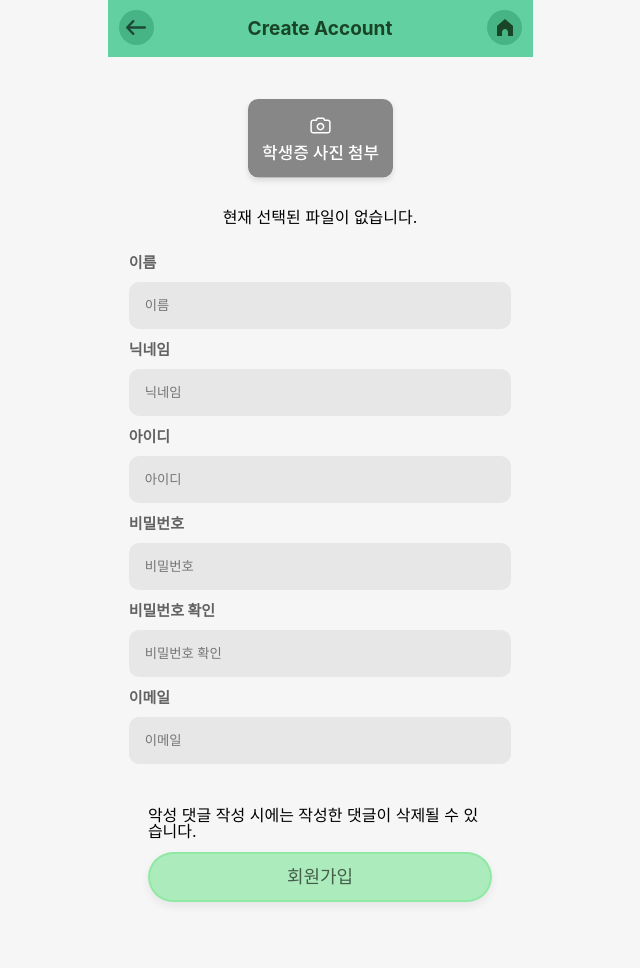
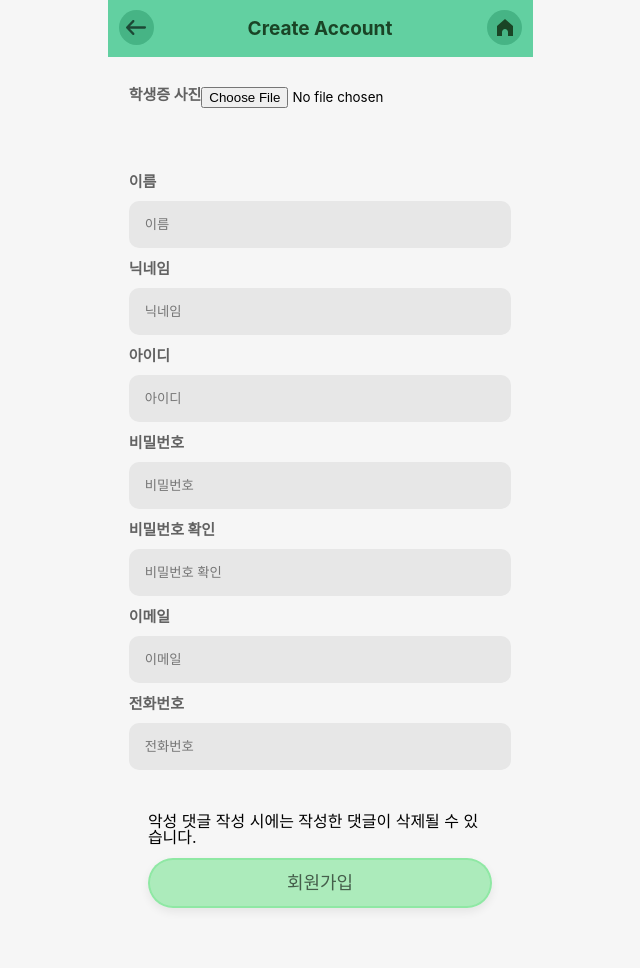
Before and after one commit to EWHA-LIKELION/9th-Ewha-festival-project, a Django app: page /account/signup/ in a window 1280 px wide. Shown: the whole page, without its empty margins (320-960 px from the left). Before the commit the page ends 903 px from the top, so only its background shows below. Run offline with Django 3.2, Linux system fonts and the light colour scheme; some web fonts are replaced.

Commit message:
fix: 회원가입 form class명 바꿈

```diff
--- a/account/forms.py
+++ b/account/forms.py
@@ -3,12 +3,22 @@ from django.forms.widgets import ClearableFileInput
 from .models import User #pip install argon2-cffi
 
 class RegisterForm(forms.ModelForm):
+    user_image = forms.ImageField(
+        label='학생증 사진',
+        required=True,
+        widget=forms.FileInput(
+            attrs={
+                'class':'student-card',
+            }
+        ),
+        error_messages={'required':'학생증 사진을 첨부해주세요.'}
+    )
     user_id = forms.CharField(
         label='아이디',
         required=True,
         widget=forms.TextInput(
             attrs={
-                'class' : 'user-id',
+                'class' : 'user-input',
                 'placeholder':'아이디',
             }
         ),
@@ -21,7 +31,7 @@ class RegisterForm(forms.ModelForm):
         required=True,
         widget=forms.PasswordInput(
             attrs={
-                'class' : 'user-pw',
+                'class' : 'user-input',
                 'placeholder':'비밀번호',
             }
         ),
@@ -33,7 +43,7 @@ class RegisterForm(forms.ModelForm):
         required=True,
         widget=forms.PasswordInput(
             attrs={
-                'class' : 'user-pw-confirm',
+                'class' : 'user-input',
                 'placeholder':'비밀번호 확인',
             }
         ),
@@ -45,7 +55,7 @@ class RegisterForm(forms.ModelForm):
         required=True,
         widget=forms.TextInput(
             attrs={
-                'class' : 'user-name',
+                'class' : 'user-input',
                 'placeholder':'이름',
             }
         ),
@@ -57,7 +67,7 @@ class RegisterForm(forms.ModelForm):
         required=True,
         widget=forms.TextInput(
             attrs={
-                'class' : 'user-nickname',
+                'class' : 'user-input',
                 'placeholder':'닉네임',
             }
         ),
@@ -70,31 +80,46 @@ class RegisterForm(forms.ModelForm):
         required=True,
         widget=forms.EmailInput(
             attrs={
-                'class' : 'user-nickname',
+                'class' : 'user-input',
                 'placeholder':'이메일',
             }
         ),
         error_messages={'required':'이메일을 입력해주세요.',
         'unique': '중복된 이메일입니다.'}
     )
-
+    user_phone = forms.CharField(
+        label='전화번호',
+        required=True,
+        widget=forms.TextInput(
+            attrs={
+                'class' : 'user-input',
+                'placeholder':'전화번호',
+            }
+        ),
+        error_messages={'required':'전화번호를 입력해주세요.',
+                        'unique': '중복된 전화번호입니다.'}
+    )
     field_order =[
+        'user_image',
         'user_name',
         'user_nickname',
         'user_id',
         'user_pw',
         'user_pw_confirm',
-        'user_email'
+        'user_email',
+        'user_phone',
     ]
 
     class Meta:
         model = User
         fields = [
+            'user_image',
             'user_id',
             'user_pw',
             'user_name',
             'user_nickname',
-            'user_email'
+            'user_email',
+            'user_phone',
         ]
 
     def clean(self):
--- a/account/views.py
+++ b/account/views.py
@@ -19,11 +19,13 @@ def signup(request):
         register_form = RegisterForm(request.POST)
         if register_form.is_valid():
             user = User (
+                user_image=register_form.user_image,
                 user_id = register_form.user_id,
                 user_pw = register_form.user_pw,
                 user_name = register_form.user_name,
                 user_nickname = register_form.user_nickname,
-                user_email = register_form.user_email
+                user_email = register_form.user_email,
+                user_phone=register_form.user_phone,
             )
             user.save()
             return redirect('/')
--- a/static/css/auths/signup.css
+++ b/static/css/auths/signup.css
@@ -13,7 +13,7 @@
     align-items: center;
 }
 .student-card{
-    width: 0;
+    /* width: 0; */
 }
 .user-input-all-wrapper {
     display: flex;
--- a/static/js/auths/signup.js
+++ b/static/js/auths/signup.js
@@ -1,30 +1,30 @@
-const studentCardImg=document.getElementById("student-card");
-const preview=document.querySelector(".preview");
-studentCardImg.style.opacity=0;
-function updateImageDisplay() {
-    while(preview.firstChild) {
-      preview.removeChild(preview.firstChild);
-    }
-    const curFiles = studentCardImg.files;
-    if(curFiles.length === 0) {
-      const para = document.createElement('p');
-      para.textContent = '현재 선택된 파일이 없습니다.';
-      preview.appendChild(para);
-    }
-    else {
-      for(const file of curFiles) {
-        const para = document.createElement('p');
-        para.textContent = `${file.name}`;
-        const image = document.createElement('img');
-        image.src = URL.createObjectURL(file);
-        preview.appendChild(para);
-      }
-    }
-  }
-studentCardImg.addEventListener('change', updateImageDisplay);
-// function onSignupSubmit(event){
-//     event.preventDefault();
-//     console.log("Signup Submit");
-// }
+// const studentCardImg=document.getElementById("student-card");
+// const preview=document.querySelector(".preview");
+// studentCardImg.style.opacity=0;
+// function updateImageDisplay() {
+//     while(preview.firstChild) {
+//       preview.removeChild(preview.firstChild);
+//     }
+//     const curFiles = studentCardImg.files;
+//     if(curFiles.length === 0) {
+//       const para = document.createElement('p');
+//       para.textContent = '현재 선택된 파일이 없습니다.';
+//       preview.appendChild(para);
+//     }
+//     else {
+//       for(const file of curFiles) {
+//         const para = document.createElement('p');
+//         para.textContent = `${file.name}`;
+//         const image = document.createElement('img');
+//         image.src = URL.createObjectURL(file);
+//         preview.appendChild(para);
+//       }
+//     }
+//   }
+// studentCardImg.addEventListener('change', updateImageDisplay);
+// // function onSignupSubmit(event){
+// //     event.preventDefault();
+// //     console.log("Signup Submit");
+// // }
 
-// signupForm.addEventListener("submit", onSignupSubmit);
+// // signupForm.addEventListener("submit", onSignupSubmit);
--- a/templates/auths/signup.html
+++ b/templates/auths/signup.html
@@ -32,89 +32,35 @@
       /></a>
       <!--홈으로 돌아가기-->
     </div>
-    <form id="signup-form" action="{% url 'account:signup' %}" method="POST">
+    <form id="signup-form" action="{% url 'account:signup' %}" method="POST" enctype="multipart/form-data">
     {% csrf_token %}
-    <!-- 학생증 사진 -->
-      <div class="ID-img-wrapper">
+      <div class="user-input-all-wrapper">
+       <!-- 학생증 사진 부분 -->
+        <!-- <div class="ID-img-wrapper">
         <label for="student-card"><img src="/static/icons/common/student_card_image.svg"></label>
-        <input type="file" class="student-card" id="student-card" accept="image/*">
+        <input type="{{ field.field.widget.input_type }}"
+              class="student-card"
+              id="{{ field.id_for_label }}"
+              accept="image/*"
+              name="{{ field.name }}"
+              >
         <div class="preview">
           <p>현재 선택된 파일이 없습니다.</p>
         </div>
-      </div>
-      <div class="user-input-all-wrapper">
+      </div>-->
       {% for field in forms %}
         <div class="user-input-wrapper">
           <span class="user-input-label">{{field.label}}</span>
           <input type="{{ field.field.widget.input_type }}"
-                        class="user-input"
+                        class="{{ field.field.widget.attrs.class }}"
                         id="{{ field.id_for_label }}"
                         placeholder="{{ field.label }}"
                         name="{{ field.name }}">
         </div>
-        {% if field.errors %}
-            <span style="color: red">{{ field.errors }}</span>
-        {% endif %}
-        {% endfor %}
-        <!-- <input
-            class="user-input"
-            id="signup-name"
-            type="text"
-            name="#"
-            placeholder="실명을 적어주세요."
-          /> -->
-        <!-- <div class="user-input-wrapper">
-          <span class="user-input-label">닉네임</span>
-          <input
-            class="user-input"
-            id="signup-nickname"
-            type="text"
-            name="#"
-            placeholder="다른 사용자에게 보여지는 이름입니다."
-          />
-        </div>
-      </div>
-      <hr class="line-between" />
-      <div class="user-input-all-wrapper">
-        <div class="user-input-wrapper">
-          <span class="user-input-label">아이디</span>
-          <input class="user-input" id="signup-id" type="text" name="#" />
-        </div>
-        <div class="user-input-wrapper">
-          <span class="user-input-label">비밀번호</span>
-          <input class="user-input" id="signup-pw" type="password" name="#" />
-        </div>
-        <div class="user-input-wrapper">
-          <span class="user-input-label">비밀번호 재확인</span>
-          <input class="user-input" type="password" name="#" />
-        </div>
-      </div>
-      <hr class="line-between" />
-      <div class="user-input-all-wrapper">
-        <div class="user-input-warn-wrapper">
-          <div class="user-input-label">이메일</div>
-          <div class="user-input-warn-label">
-            ewhain.net 권장 (다른 도메인 사용도 가능)
-          </div>
-          <input
-            class="user-input"
-            id="signup-mail"
-            type="text"
-            name="#"
-            placeholder="예)ewhafes@ewhain.net"
-          />
-        </div>
-        <div class="user-input-wrapper">
-          <div class="user-input-label">전화번호</div>
-          <input
-            class="user-input"
-            id="signup-phone"
-            type="text"
-            name="#"
-            placeholder="예)010-1234-5678"
-          />
-        </div>
-      </div> -->
+      {% if field.errors %}
+          <span style="color: red">{{ field.errors }}</span>
+      {% endif %}
+      {% endfor %}
       <div class="signup-btn-wrapper">
         <div class="signup-btn-label">
           악성 댓글 작성 시에는 작성한 댓글이 삭제될 수 있습니다.
```
